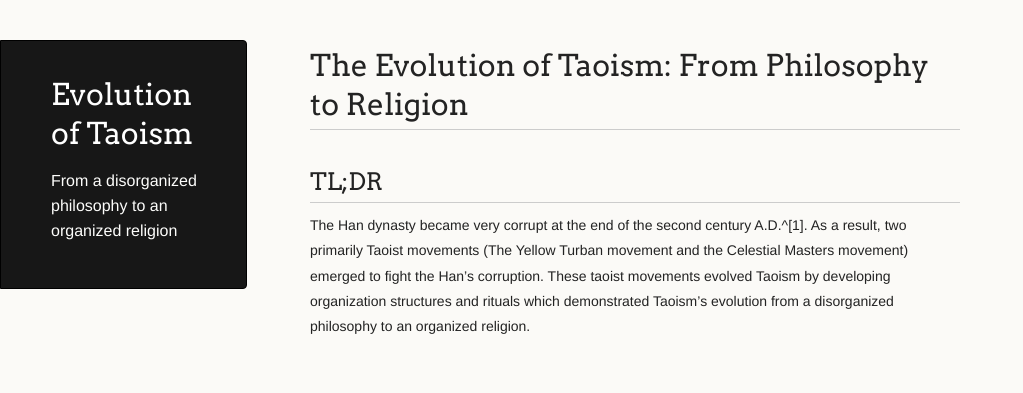
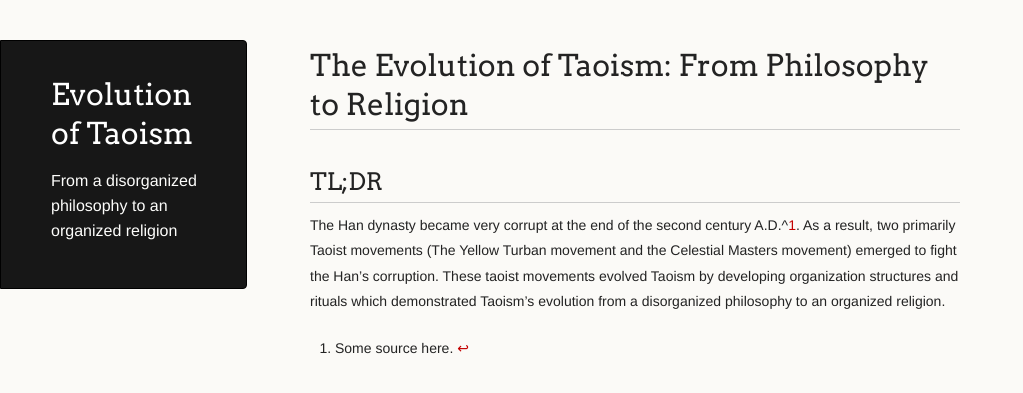
Before and after one commit to devksingh4/taoism, a Jekyll site: the page built from index.md, in a window 1280 px wide. Shown: the top 393 px of the page, without its empty margins (0-1023 px from the left). Built offline with Jekyll 4.4.1, drawn with Linux system fonts in a browser that asks for light colours; our own code applies the rules of GitHub Pages for plain Markdown files.

```diff
--- a/index.md
+++ b/index.md
@@ -3,6 +3,6 @@ layout: default
 ---
 # The Evolution of Taoism: From Philosophy to Religion
 ## TL;DR
-The Han dynasty became very corrupt at the end of the second century A.D.^[1]. As a result, two primarily Taoist movements (The Yellow Turban movement and the Celestial Masters movement) emerged to fight the Han's corruption. These taoist movements evolved Taoism by developing organization structures and rituals which demonstrated Taoism's evolution from a disorganized philosophy to an organized religion.
+The Han dynasty became very corrupt at the end of the second century A.D.^[^1]. As a result, two primarily Taoist movements (The Yellow Turban movement and the Celestial Masters movement) emerged to fight the Han's corruption. These taoist movements evolved Taoism by developing organization structures and rituals which demonstrated Taoism's evolution from a disorganized philosophy to an organized religion.
 
 [^1]: Some source here.
```
